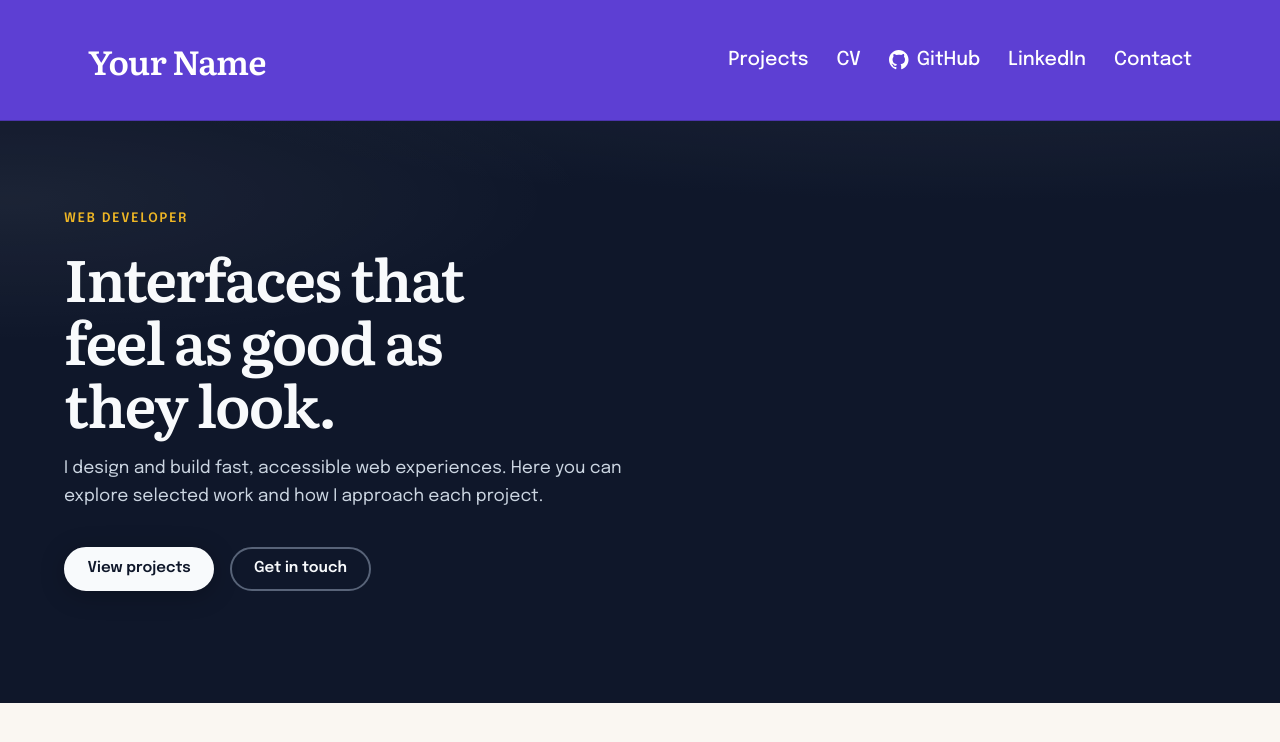
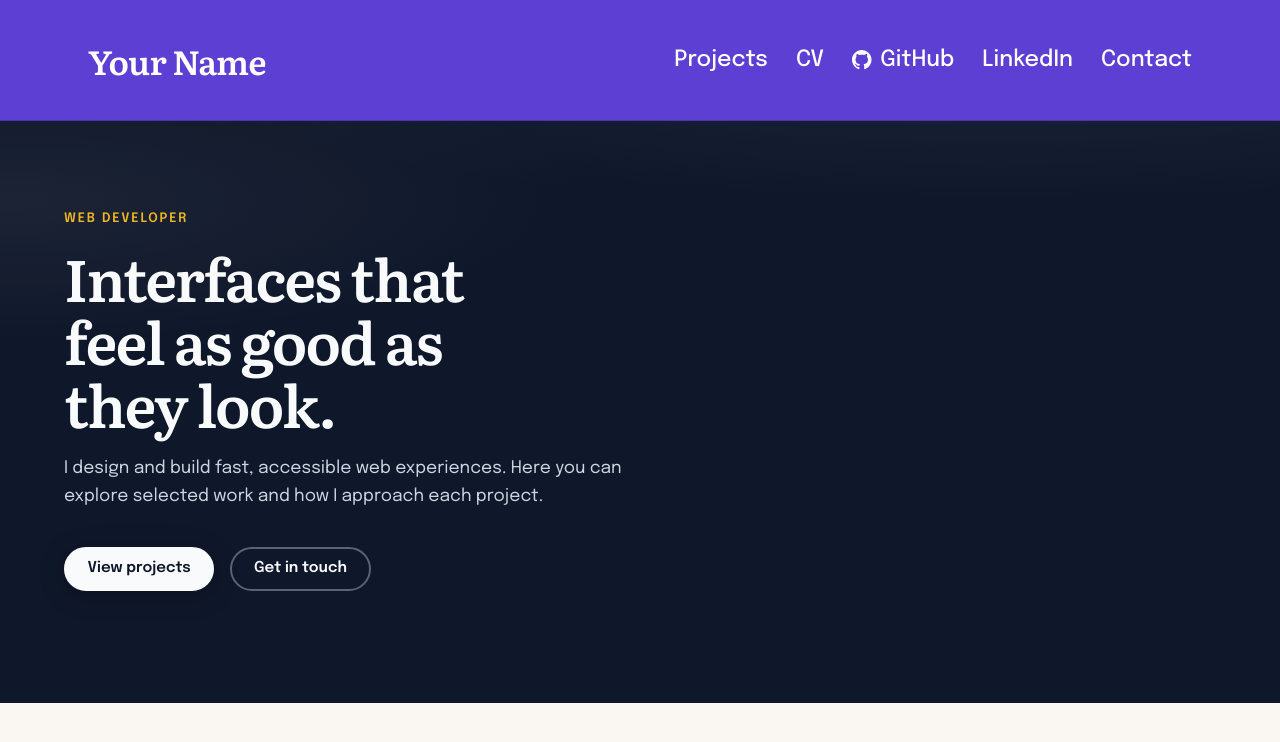
Before and after one commit to JaanusLille/portfoolio-koduleht, a React (Vite) app: page / in a window 1280 px wide. Shown: the top 742 px of the page. Built offline with nearby package versions, Linux system fonts and the light colour scheme.

Commit message:
Header font size

```diff
--- a/src/components/Header.css
+++ b/src/components/Header.css
@@ -122,7 +122,7 @@
   gap: 0.5rem;
   font-family: var(--font-sans);
   /* font-size: 0.9375rem; */
-  font-size: 1.2rem;
+  font-size: 1.4rem;
   font-weight: 500;
   /* color: var(--header-fg-muted); */
   color: #ffffff;
```
